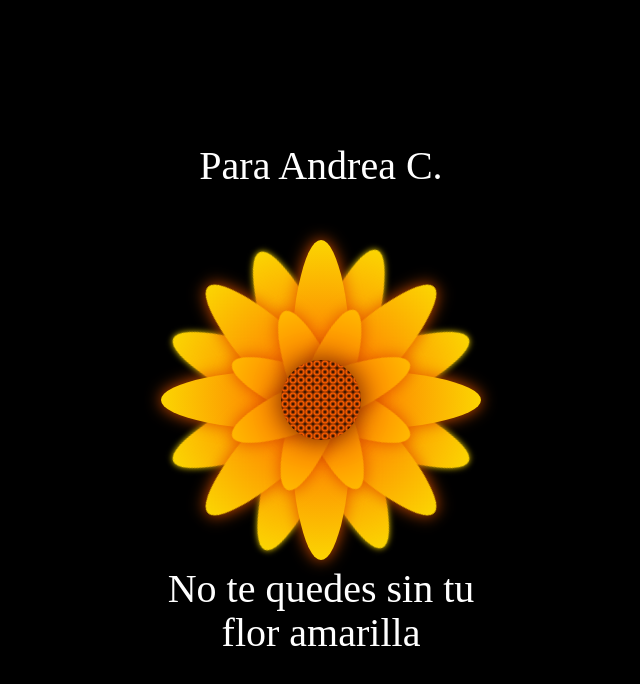
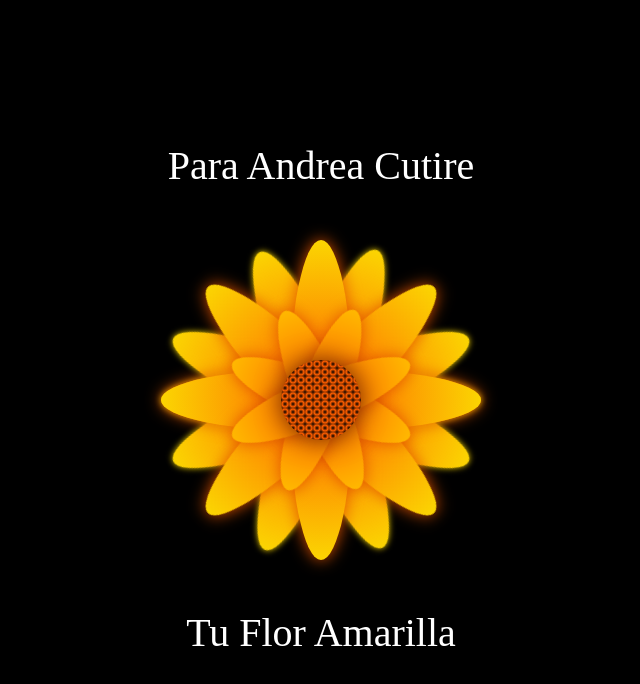
Before and after one commit to Akatosh23/AndreaC, a plain HTML site: page index.html in a window 1280 px wide. Shown: the whole page, without its empty margins (319-959 px from the left). Drawn offline with Linux system fonts and the light colour scheme.

Commit message:
Update index.html

```diff
--- a/index.html
+++ b/index.html
@@ -10,7 +10,7 @@
 <body>
 
 <div class="flower">
-    <div class="text-above">Para Andrea C.</div>
+    <div class="text-above">Para Andrea Cutire</div>
     <div class="mid">
     </div>
     <div class="Petal1 p1">
@@ -37,7 +37,9 @@
     </div>
     <div class="Petal3 p4">
     </div>
-    <div class="text-below">No te quedes sin tu flor amarilla </div>
+<div class="Petal3 p5">
+</div>
+    <div class="text-below">Tu Flor Amarilla </div>
   </div>
 </body>
 </html>
```
